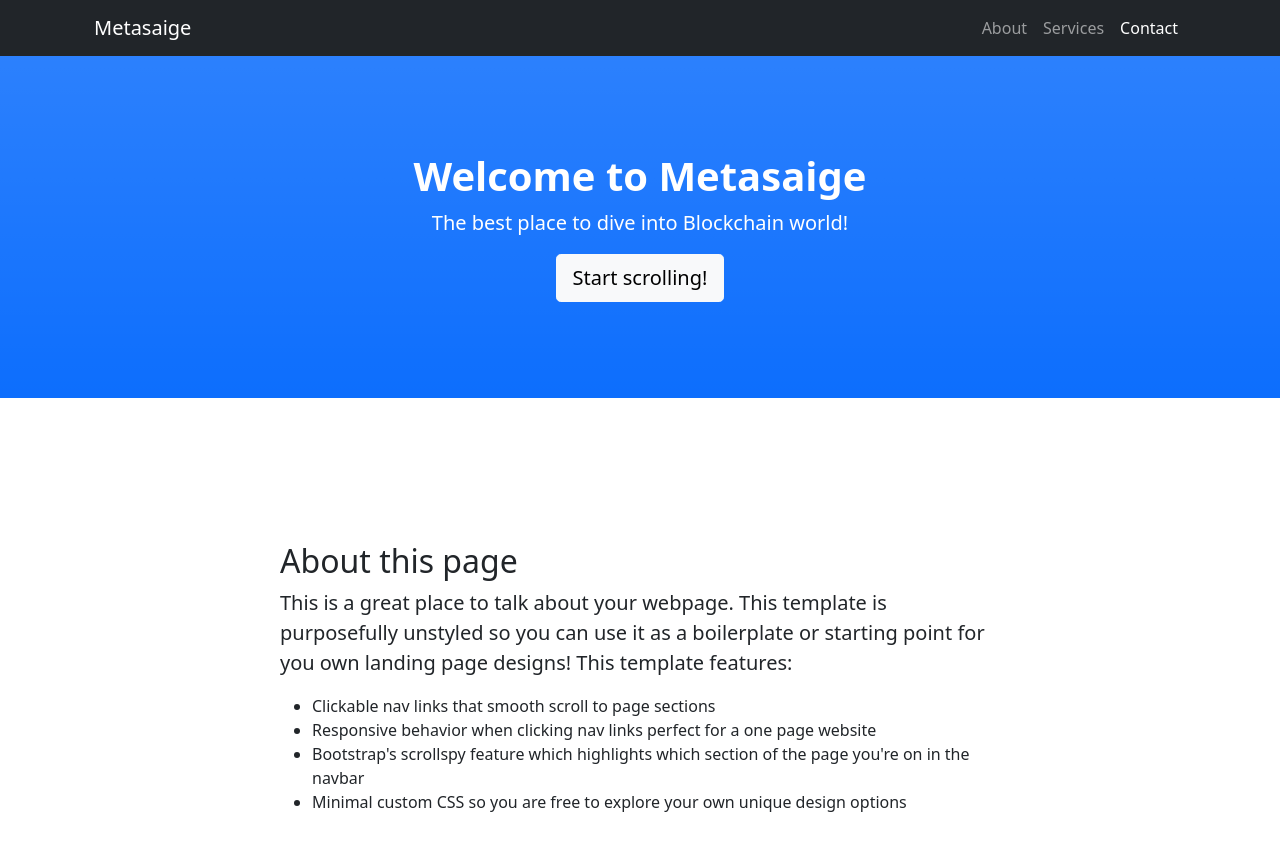
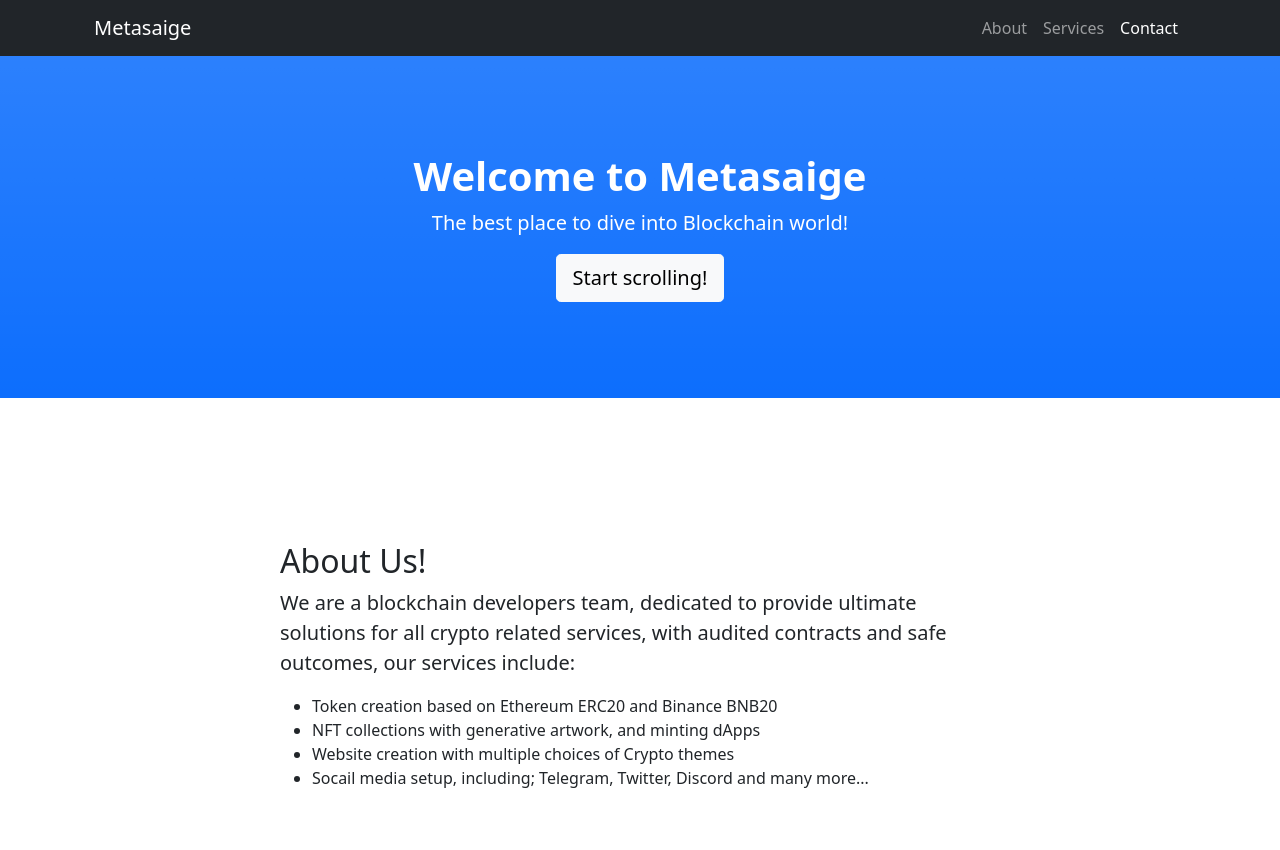
Before and after one commit to metasagie/New-Template, a plain HTML site: page index.html in a window 1280 px wide. Shown: the top 850 px of the page. Drawn offline with nearby package versions, Linux system fonts and the light colour scheme.

Commit message:
Update index.html

```diff
--- a/index.html
+++ b/index.html
@@ -5,7 +5,7 @@
         <meta name="viewport" content="width=device-width, initial-scale=1, shrink-to-fit=no" />
         <meta name="description" content="" />
         <meta name="author" content="" />
-        <title>Scrolling Nav - Start Bootstrap Template</title>
+        <title>Blockchain Services</title>
         <link rel="icon" type="image/x-icon" href="assets/favicon.ico" />
         <!-- Core theme CSS (includes Bootstrap)-->
         <link href="css/styles.css" rel="stylesheet" />
@@ -38,13 +38,13 @@
             <div class="container px-4">
                 <div class="row gx-4 justify-content-center">
                     <div class="col-lg-8">
-                        <h2>About this page</h2>
-                        <p class="lead">This is a great place to talk about your webpage. This template is purposefully unstyled so you can use it as a boilerplate or starting point for you own landing page designs! This template features:</p>
+                        <h2>About Us!</h2>
+                        <p class="lead">We are a blockchain developers team, dedicated to provide ultimate solutions for all crypto related services, with audited contracts and safe outcomes, our services include:</p>
                         <ul>
-                            <li>Clickable nav links that smooth scroll to page sections</li>
-                            <li>Responsive behavior when clicking nav links perfect for a one page website</li>
-                            <li>Bootstrap's scrollspy feature which highlights which section of the page you're on in the navbar</li>
-                            <li>Minimal custom CSS so you are free to explore your own unique design options</li>
+                            <li>Token creation based on Ethereum ERC20 and Binance BNB20</li>
+                            <li>NFT collections with generative artwork, and minting dApps</li>
+                            <li>Website creation with multiple choices of Crypto themes</li>
+                            <li>Socail media setup, including; Telegram, Twitter, Discord and many more...</li>
                         </ul>
                     </div>
                 </div>
```
